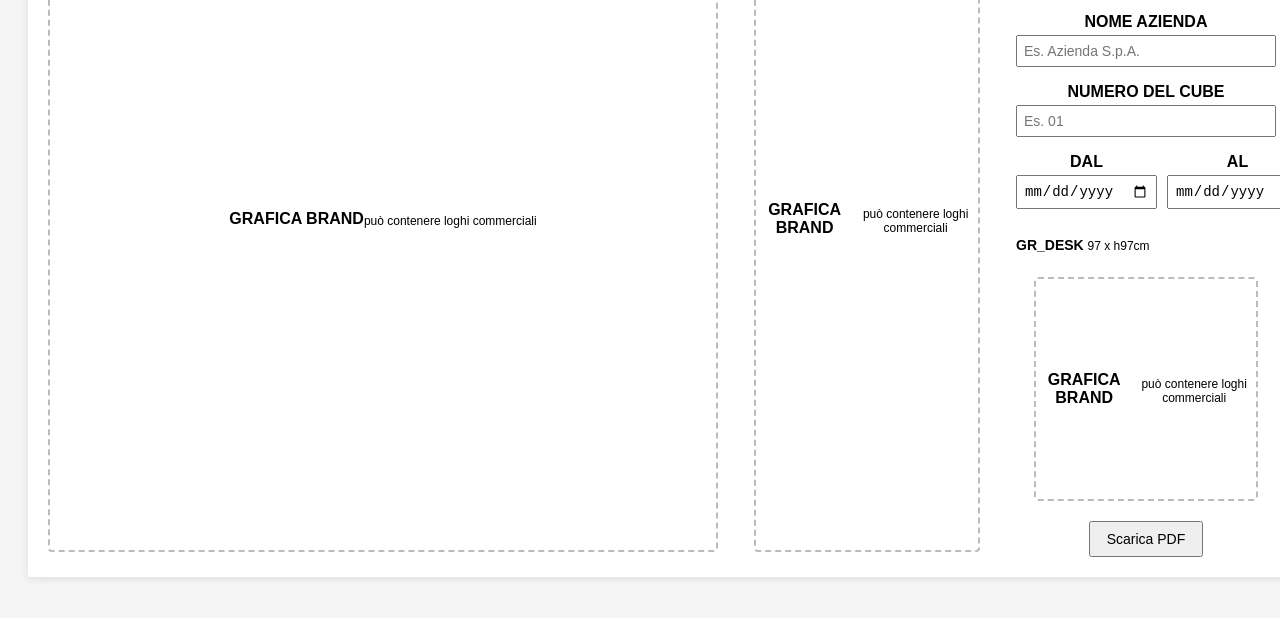
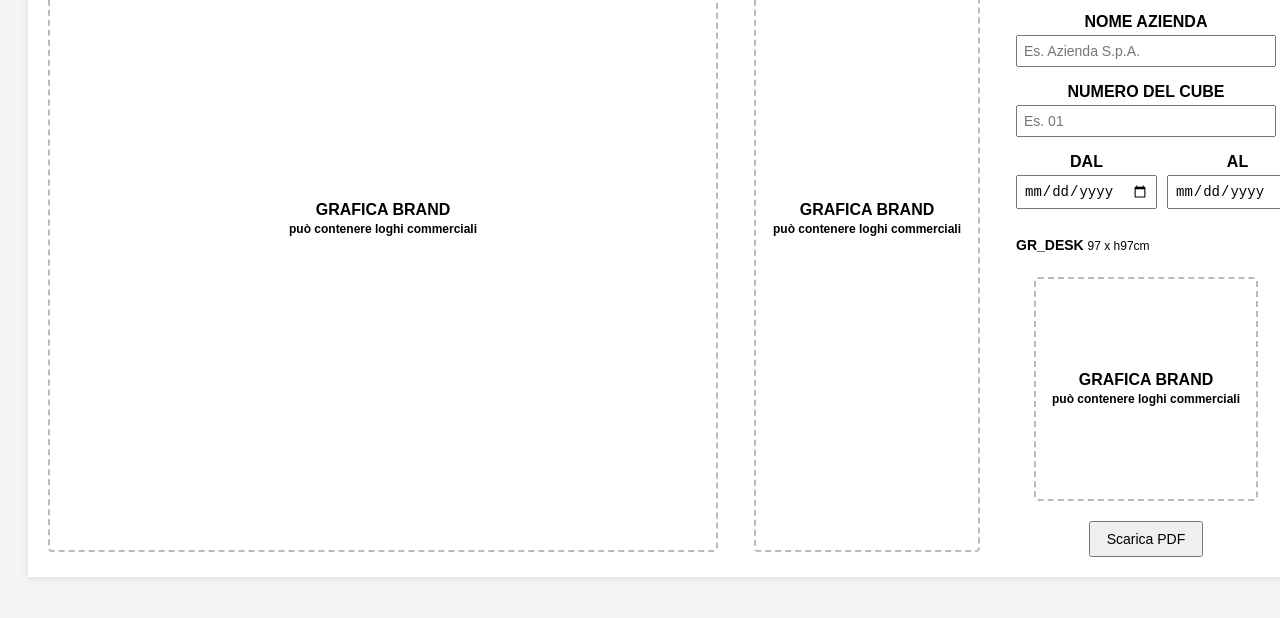
Before and after one commit to Tgreblu/Tgreblu.github.io, a plain HTML site: page index.html in a window 1280 px wide. Shown: the part 182-800 px from the top of the page. Drawn offline with nearby package versions, Linux system fonts and the light colour scheme.

Commit message:
Update index.html

```diff
--- a/index.html
+++ b/index.html
@@ -57,16 +57,20 @@
     <div class="placeholder-A-wrapper">
       <div class="label">GR_A <small>294 x h292cm</small></div>
       <div class="image-placeholder placeholder-A" data-index="A">
-        <div class="title">GRAFICA BRAND</div>
-        <div class="subtitle">può contenere loghi commerciali</div>
+        <div class="title">
+  GRAFICA BRAND<br>
+  <span class="subtitle">può contenere loghi commerciali</span>
+</div>
       </div>
     </div>
     <!-- GR_B -->
     <div class="placeholder-B-wrapper">
       <div class="label">GR_B <small>98 x h292cm</small></div>
       <div class="image-placeholder placeholder-B" data-index="B">
-        <div class="title">GRAFICA BRAND</div>
-        <div class="subtitle">può contenere loghi commerciali</div>
+        <div class="title">
+  GRAFICA BRAND<br>
+  <span class="subtitle">può contenere loghi commerciali</span>
+</div>
       </div>
     </div>
     <!-- Form e Titolo -->
@@ -91,8 +95,10 @@
       <!-- GR_DESK spostato subito sotto al form -->
       <div class="label" style="align-self: flex-start; margin-top: 20px;">GR_DESK <small>97 x h97cm</small></div>
       <div class="image-placeholder placeholder-Desk" data-index="Desk">
-        <div class="title">GRAFICA BRAND</div>
-        <div class="subtitle">può contenere loghi commerciali</div>
+        <div class="title">
+  GRAFICA BRAND<br>
+  <span class="subtitle">può contenere loghi commerciali</span>
+</div>
       </div>
       <!-- Pulsante posizionato sotto GR_DESK -->
       <button id="download-pdf">Scarica PDF</button>
```
